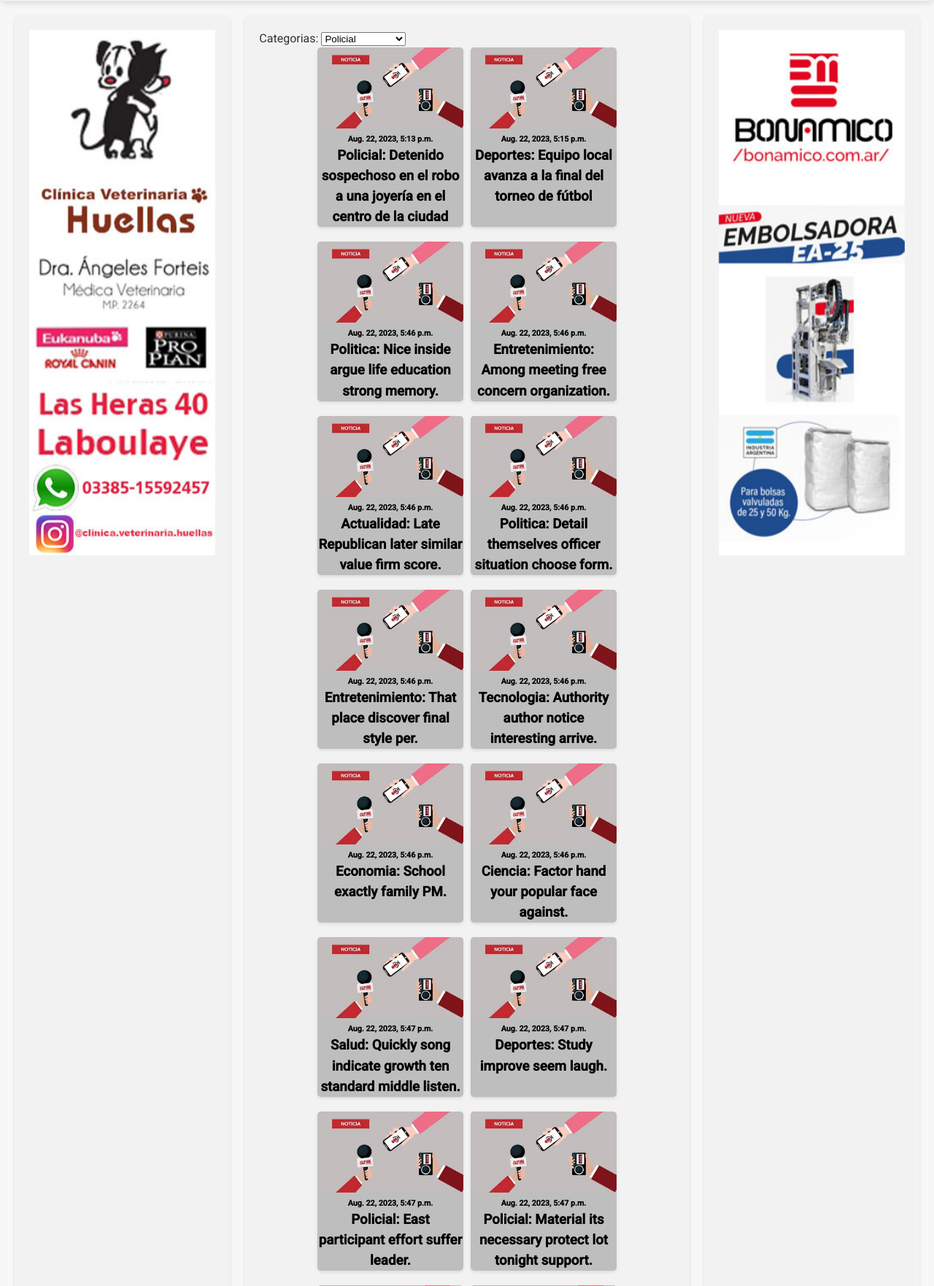
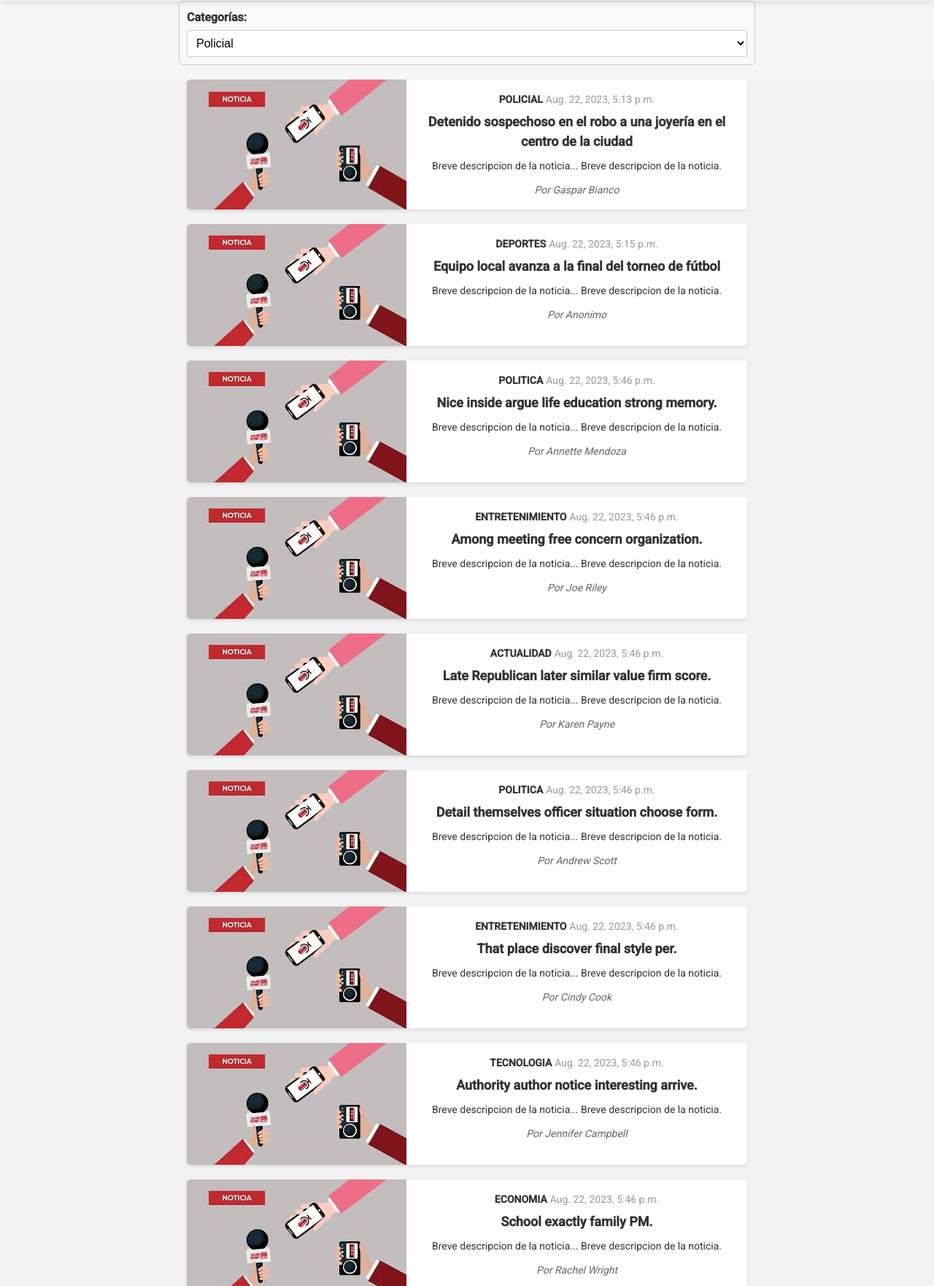
Before and after one commit to GasparBianco/LaboulayeNews, a Django app: template LaboulayeNews/appLaboulayeNews/templates/appLaboulayeNews/home.html in a window 1280 px wide. Shown: the part 157-1919 px from the top of the page at 73% size. Run offline with Django 4.2, Linux system fonts and the light colour scheme; the template is opened without the code that fills it: values that come from a table or form of the project are taken from there, others are empty; data comes from the database, SQL or seed files in the repository; both versions use the stored data as it was after the commit; parts of the project's set-up code (start-up, migrations or seed data) failed here and were passed over.

Commit message:
mejora de diseño

```diff
--- a/LaboulayeNews/appLaboulayeNews/models.py
+++ b/LaboulayeNews/appLaboulayeNews/models.py
@@ -16,6 +16,7 @@ class News(models.Model):
     body = models.TextField(blank=False, null=False)
     #image = models.ImageField(upload_to='noticias/', null=True, blank=True)
     category = models.ForeignKey(Category, on_delete=models.PROTECT)
+    sinopsis = models.TextField(blank=False, null=False)
 
     def __str__(self):
         return self.title
--- a/LaboulayeNews/appLaboulayeNews/static/appLaboulayeNews/css/base.css
+++ b/LaboulayeNews/appLaboulayeNews/static/appLaboulayeNews/css/base.css
@@ -91,19 +91,6 @@ body {
     }
 }
 
-.container_publicidad{
-    display: flex;
-    justify-content: center;
-    margin:10px;
-    border-radius: 5px;
-}
-
-.img_publicidad{
-    min-width: 200px;
-    width: 95%;
-    height: auto;
-}
-
 /* Footer */
 .footer {
     background-color: #222;
@@ -130,121 +117,289 @@ body {
 
     .logo {
         font-size: 1.2rem;
-    }
-    .col-1{
-        display: none;
-    }
-    .col-3{
-        display: none;
-    }
-}
-
-.grid-container {
-    display: grid;
-    grid-template-columns: 1fr 10fr 1fr;
-    gap: 20px;
-    padding: 20px;
-}
-
-.grid-item {
-    background-color:#f2f2f2;
-    padding: 20px;
-    border-radius: 5px;
-    box-shadow: 0 2px 4px rgba(0, 0, 0, 0.1);
-}
-
-.col-1{
-    grid-column: 1;
-}
-
-.publicidad_vertical{
-    position: sticky;
-    top: 20px;
-    height: 90vh;
-}
+    }}
 
 .contenido_home {
+    text-align: center;
     gap: 10px;
-    display: flex;
-    flex-wrap: wrap;
-    grid-column: 2;
-    justify-content: center;
     background-color: #f2f2f2;
 }
 
 /* Estilos para los recuadros en la columna 2 */
-.box {
-    min-width: 200px;
-    width: 35%;
-    height: auto;
-    background-color: #bebebe;
+.noticia-card {
+    display: flex;
+    background-color: #fff;
+    border-radius: 5px;
     box-shadow: 0 2px 4px rgba(0, 0, 0, 0.1);
-    color: #000000;
-    text-align: center;
-    margin-bottom: 10px;
-    border-radius: 5px;
-    transition: background-color 0.3s ease;
-}
-.box:hover{
-    background-color: #ddd;
-    box-shadow: 0 0 10px rgba(0, 0, 0, 0.2);
+    margin: 20px auto ;
+    overflow: hidden;
+    width: 60%;
 }
 
-.img_publicidad_home{
-    min-width: 200px;
-    width: 100%;
+.noticia-card img {
+    max-width: 40%;
     height: auto;
 }
+@media (max-width: 768px) {
+    .noticia-card{
+        display: block;
+        width:90%;
+    }
+    .noticia-card img{
+        display: block;
+        max-width: 100%;
+        width: 100%;
+    }}
+.contenido {
+    padding: 15px;
+    flex-grow: 1;
+}
 
-.a_news{
+.categoria {
+    color: #333;
+    font-size: 14px;
+    font-weight: bold;
+    text-transform: uppercase;
+    margin-bottom: 5px;
+}
+
+.fecha {
+    color: #999;
+    font-size: 14px;
+    margin-bottom: 5px;
+}
+
+.titulo {
+    font-size: 18px;
+    margin: 5px 0;
+}
+
+.sinopsis {
+    font-size: 14px;
+    margin: 10px 0;
+}
+
+.autor {
+    color: #666;
+    font-size: 14px;
+    font-style: italic;
+}
+.contenido_home a {
     text-decoration: none;
     color: inherit;
 }
 
-.img_noticias{
-    width: 100%;
+/* Estilos para el formulario de filtrado */
+.filter-form {
+    background-color: #f9f9f9;
+    border: 1px solid #ccc;
+    padding: 10px;
     border-radius: 5px;
+    margin-bottom: 20px;
+    width: 60%;
+    margin: auto
 }
 
-.texto_box{
-    margin: 0;
+/* Estilos para la etiqueta "Categorías" */
+.filter-form label {
+    font-weight: bold;
+    display: block;
+    margin-bottom: 5px;
 }
 
-.box_publicidad{
-    display: flex;
-    justify-content: center;
-    border-radius: 5px;
+/* Estilos para el menú desplegable */
+.filter-select {
+    width: 100%;
+    padding: 8px;
+    border: 1px solid #ccc;
+    border-radius: 3px;
+    background-color: #fff;
+    font-size: 16px;
 }
-.container_page_navigator{
-    display: flex;
-    justify-content: center;
-    align-self: end;
+/* Estilos para el elemento de navegación de páginas */
+.pagination {
+    margin-top: 20px;
+    text-align: center;
 }
 
-.container_page_navigator a{
-    background-color: #bebebe;
-    padding: 3px;
-    border-radius: 5px;
-}
-.container_page_navigator a:hover{
-    color: #f39c12;
-    transition: color 0.3s;
+/* Estilos para los enlaces de navegación */
+.pagination a {
+    display: inline-block;
+    padding: 5px 10px;
+    margin: 0 5px;
+    background-color: #0078d4;
+    color: #fff;
+    text-decoration: none;
+    border-radius: 3px;
 }
 
-.container_page_navigator{
-    gap: 10px;
+/* Estilos para los enlaces de navegación al pasar el mouse sobre ellos */
+.pagination a:hover {
+    background-color: #005aa3;
+}
+
+/* Estilos para el cuerpo de la noticia */
+.noticia-body {
+    background-color: #fff;
+    padding: 20px;
+    border: 1px solid #ccc;
+    border-radius: 5px;
+    box-shadow: 0 2px 4px rgba(0, 0, 0, 0.1);
+    margin-top: 20px;
+}
+
+/* Estilos para el título de la noticia */
+.noticia-body{
+    width: 80%;
+    margin:auto;
+}
+.news-title {
+    font-size: 24px;
+    color: #0078d4;
+    margin-bottom: 10px;
+}
+
+/* Estilos para la fecha y la sinopsis */
+.noticia-body h5 {
+    font-size: 16px;
+    color: #333;
+    margin: 5px 0;
+}
+
+/* Estilos para la imagen de la noticia */
+.centered-image {
+    display: block;
+    margin: 0 auto; /* Centrar horizontalmente la imagen */
+    max-width: 100%;
+    height: auto;
+    margin-top: 10px; /* Agregar margen superior para separar la imagen del contenido anterior */
+}
+.heading-sec__main {
+    display: block;
+    font-size: 4rem;
+    text-transform: uppercase;
+    letter-spacing: 1px;
+    letter-spacing: 3px;
+    text-align: center;
+    margin-bottom: 3.5rem;
+    position: relative; }
+    .heading-sec__main--lt {
+      color: #fff; }
+      .heading-sec__main--lt::after {
+        content: '';
+        background: #fff !important; }
+    .heading-sec__main::after {
+      content: '';
+      position: absolute;
+      top: calc(100% + 1.5rem);
+      height: 5px;
+      width: 3rem;
+      background: #0062b9;
+      left: 50%;
+      transform: translateX(-50%);
+      border-radius: 5px; }
+      @media only screen and (max-width: 37.5em) {
+        .heading-sec__main::after {
+          top: calc(100% + 1.2rem); } }
+/* Estilos para el contenido de la noticia */
+.noticia-body p {
+    font-size: 16px;
+    line-height: 1.6;
+}
+.heading-sec__sub {
+    display: block;
+    text-align: center;
+    color: #777;
+    font-size: 2rem;
     font-weight: 500;
-    transition: color 0.3s;
-}
-.container-categories a{
-    display: block;
-    background-color: #bebebe;
-    padding: 3px;
-    border-radius: 5px;
-    font-weight: 500;
-    transition: color 0.3s;
-}
-.container-categories a:hover {
-    color: #f39c12;
-    background-color: #ddd;
-}
+    max-width: 80rem;
+    margin: auto;
+    line-height: 1.6; }
+    @media only screen and (max-width: 37.5em) {
+      .heading-sec__sub {
+        font-size: 1.8rem; } }
+    .heading-sec__sub--lt {
+      color: #eee; }
+.contact-container {
+    max-width: 120rem;
+    margin: auto;
+    width: 92%; }
+.contact {
+    background: linear-gradient(to right, rgba(0, 98, 185, 0.8), rgba(0, 98, 185, 0.8)), url(../../assets/svg/common-bg.svg);
+    background-size: cover;
+    background-position: center; }
+    .contact__form-container {
+      box-shadow: 0 0 10px rgba(0, 0, 0, 0.1);
+      background: white;
+      padding: 2rem;
+      margin-top: 3rem;
+      max-width: 40rem;
+      text-align: right;
+      width: 95%;
+      border-radius: 5px;
+      margin: 2.5rem auto 0 auto; }
+      @media only screen and (max-width: 18.75em) {
+        .contact__form-container {
+          padding: 2rem; } }
+    .contact__form-field {
+      margin-bottom: 2rem; }
+      @media only screen and (max-width: 18.75em) {
+        .contact__form-field {
+          margin-bottom: 1.5rem; } }
+    .contact__form-label {
+      color: #666;
+      font-size: 0.7rem;
+      letter-spacing: 1px;
+      font-weight: 700;
+      margin-bottom: 0.5rem;
+      display: block;
+      text-align: left; }
+    .contact__form-input {
+      color: #333;
+      padding: 1rem;
+      width: 90%;
+      border: 1px solid #ebebeb;
+      font-size: 0.8rem;
+      letter-spacing: 0px;
+      background: #f0f0f0;
+      border-radius: 5px;
+      font-weight: 600;
+      /* Code for Modern Browsers */
+      /* Code for WebKit, Blink, Edge */
+      /* Code for Internet Explorer 10-11 */
+      /* Code for Microsoft Edge */
+      /* Code for Mozilla Firefox 4 to 18 */
+      /* Code for Mozilla Firefox 19+ */ }
+      .contact__form-input::placeholder {
+        color: #999;
+        font-weight: 600;
+        font-size: 0.8rem; }
+      .contact__form-input::-webkit-input-placeholder {
+        color: #999;
+        font-weight: 600;
+        font-size: 0.8rem; }
+      .contact__form-input:-ms-input-placeholder {
+        color: #999;
+        font-weight: 600;
+        font-size: 0.8rem; }
+      .contact__form-input::-ms-input-placeholder {
+        color: #999;
+        font-weight: 600;
+        font-size: 0.8rem; }
+      .contact__form-input:-moz-placeholder {
+        opacity: 1;
+        color: #999;
+        font-weight: 600;
+        font-size: 0.8rem; }
+      .contact__form-input::-moz-placeholder {
+        opacity: 1;
+        color: #999;
+        font-weight: 600;
+        font-size: 0.8rem; }
+    .contact__btn {
+      width: 30%;
+      padding: 1rem 2rem;
+      font-size: 0.8rem; }
+      @media only screen and (max-width: 18.75em) {
+        .contact__btn {
+          width: 100%; } }
--- a/LaboulayeNews/appLaboulayeNews/templates/appLaboulayeNews/base.html
+++ b/LaboulayeNews/appLaboulayeNews/templates/appLaboulayeNews/base.html
@@ -18,8 +18,7 @@
             </a>
             <ul class="nav-list">
                 <li class="nav-item"><a href="/" class="nav-link">Inicio</a></li>
-                <li class="nav-item"><a href="#" class="nav-link">Noticias</a></li>
-                <li class="nav-item"><a href="#" class="nav-link">Contacto</a></li>
+                <li class="nav-item"><a href="/contact" class="nav-link">Contacto</a></li>
             </ul>
         </nav>
     </header>
@@ -46,19 +45,8 @@
             </div>
         </div>
     </section>
-    <div class="grid-container">
-        <div class="grid-item col-1">
-            <img class="publicidad_vertical" src="{% static 'appLaboulayeNews/img/imagen_vertical.jpg' %}" alt="">
-        </div>
-
             {% block content %}
             {% endblock %}
-
-        <div class="grid-item col-3">
-            <img class="publicidad_vertical" src="{% static 'appLaboulayeNews/img/imagen_vertical2.jpg' %}" alt="">
-        </div>
-    </div>
-
     <footer class="footer">
         <div class="footer-content">
             <p class="footer-text">&copy; 2023 LaboulayeNews. Todos los derechos reservados.</p>
--- a/LaboulayeNews/appLaboulayeNews/templates/appLaboulayeNews/home.html
+++ b/LaboulayeNews/appLaboulayeNews/templates/appLaboulayeNews/home.html
@@ -2,35 +2,38 @@
 {% load static %}
 
 {% block content %}
-<div class="grid-item">
-    <form>
-        <label for="Categories">Categorias:</label>
-        <select id="options" name="opciones">
-            {% for category in categories %}
-                <option value="{{ category }}">{{ category }}</option>
-            {% endfor %}
-        </select>
-    </form>
+
+<form class="filter-form">
+    <label for="options">Categorías:</label>
+    <select id="options" name="opciones" class="filter-select">
+        {% for category in categories %}
+            <option value="{{ category }}">{{ category }}</option>
+        {% endfor %}
+    </select>
+</form>
+
     <div class="contenido_home">
         {% for news in recent_news %}
-            <div class="box">
-                <a class="a_news" href="/news/{{ news.id }}/">
-                    <img class="img_noticias" src="{% static 'appLaboulayeNews/img/noticias.jpg' %}" alt="">
-                    <h6 class="texto_box">{{ news.date }}</h6>
-                    <h3 class="texto_box">{{ news.category }}: {{ news.title }}</h3>
-                </a>
+        <a href="/news/{{ news.id }}">
+        <div class="noticia-card">
+            <img src="{% static 'appLaboulayeNews/img/noticias.jpg' %}" alt="Imagen de la noticia">
+            <div class="contenido">
+                <span class="categoria">{{ news.category }}</span>
+                <span class="fecha">{{ news.date }}</span>
+                <h2 class="titulo">{{ news.title }}</h2>
+                <p class="sinopsis">{{ news.sinopsis }}</p>
+                <span class="autor">Por {{ news.author }}</span>
             </div>
+        </div>
+        </a>
         {% endfor %}
     </div>
-    <div class="container_publicidad">
-        <img class="img_publicidad_home" src="{% static 'appLaboulayeNews/img/publicidad_horizontal.jpeg' %}" alt="">
+    <div class="pagination">
+        <a href="/1/">Inicio</a>
+        <a href="/{{ page.back }}/">Anterior</a>
+        <a href="/{{ page.next }}/">Siguiente</a>
+        <a href="/{{ page.last }}/">Final</a>
     </div>
-    <div class="container_page_navigator">
-        <a href="/1/">Inicio</a>   <a href="/{{ page.back }}/">Anterior</a>
-        <a href="/{{ page.next }}/">Siguiente</a>  <a href="/{{ page.last }}/">Final</a>
-    </div>
-</div>
-
 <script>
     document.addEventListener("DOMContentLoaded", function () {
     var selectElement = document.getElementById("options");
--- a/LaboulayeNews/appLaboulayeNews/urls.py
+++ b/LaboulayeNews/appLaboulayeNews/urls.py
@@ -1,9 +1,10 @@
-from django.urls import path, re_path
+from django.urls import path
 from . import views
 
 urlpatterns = [
     path('<int:current_page>/', views.home, name = 'home'),
+    path('', views.home, name = 'home'),
     path('category/<str:cat>/<int:current_page>/', views.category, name="categories"),
     path('news/<int:id>/', views.news, name='news'),
-    re_path(r'^.*$', views.home, name='home'),
+    path('contact/', views.contact, name='contact')
     ]
--- a/LaboulayeNews/appLaboulayeNews/views.py
+++ b/LaboulayeNews/appLaboulayeNews/views.py
@@ -93,3 +93,6 @@ def category(request,cat, current_page = 1):
         'dollar_blue': data_dollar_blue
     }
     return render(request, 'appLaboulayeNews/categories.html', context)
+
+def contact(request):
+    return render(request,'appLaboulayeNews/contact.html',{})
```
Also changed, not shown: LaboulayeNews/appLaboulayeNews/templates/appLaboulayeNews/categories.html (+21 -21 lines), LaboulayeNews/appLaboulayeNews/templates/appLaboulayeNews/contact.html (added, +59 -0 lines), LaboulayeNews/appLaboulayeNews/templates/appLaboulayeNews/news.html (+8 -5 lines), LaboulayeNews/appLaboulayeNews/migrations/0002_news_sinopsis.py (added), LaboulayeNews/db.sqlite3.
